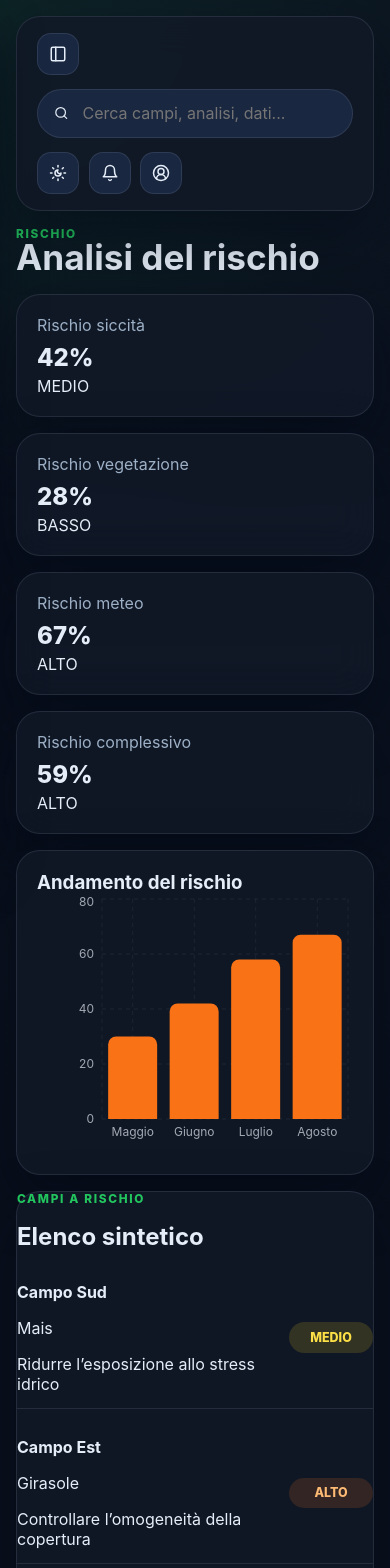
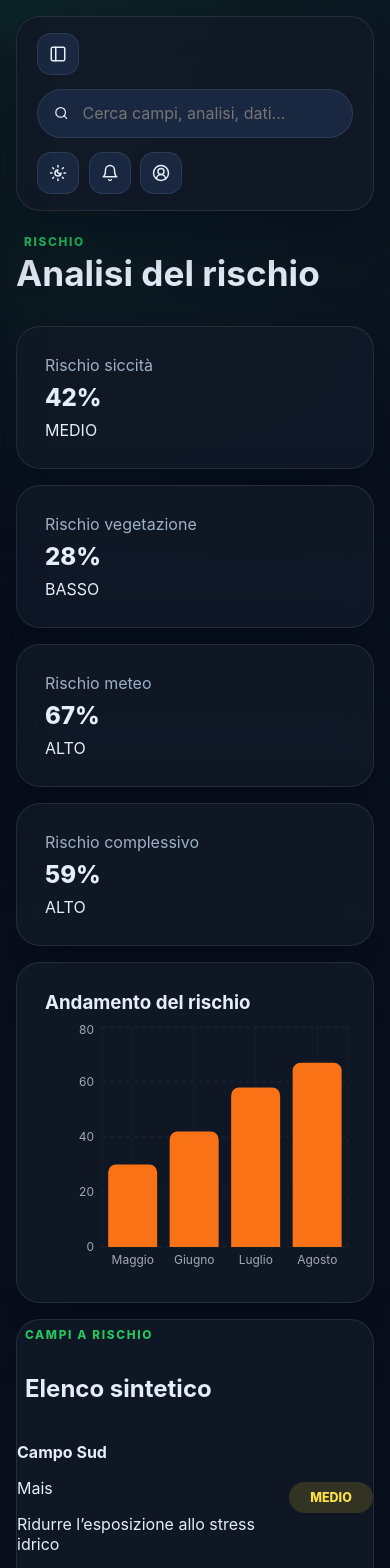
Before and after one commit to margherita-h/AgriProj, a React (Vite) app: page /risk in a window 390 px wide. Shown: the top 1568 px of the page. Built offline with nearby package versions, Linux system fonts and the light colour scheme.

Commit message:
Update README with features and enhance layout responsiveness

```diff
--- a/src/components/layout/AppLayout.jsx
+++ b/src/components/layout/AppLayout.jsx
@@ -1,10 +1,13 @@
 import { Outlet } from 'react-router-dom';
 import Sidebar from './Sidebar';
 import TopBar from './TopBar';
+import { useLayout } from '../../context/LayoutContext';
 
 export default function AppLayout() {
+  const { sidebarCollapsed } = useLayout();
+
   return (
-    <div className="app-shell">
+    <div className={`app-shell ${sidebarCollapsed ? 'app-shell--collapsed' : ''}`}>
       <Sidebar />
       <div className="app-shell__content">
         <TopBar />
--- a/src/components/layout/Sidebar.jsx
+++ b/src/components/layout/Sidebar.jsx
@@ -18,7 +18,13 @@ export default function Sidebar() {
     <>
       <aside className={`sidebar ${sidebarCollapsed ? 'sidebar--collapsed' : ''} ${sidebarOpen ? 'sidebar--open' : ''}`}>
         <div className="sidebar__brand">
-          <button className="icon-button sidebar__collapse" type="button" aria-label="Comprimi navigazione" onClick={toggleSidebarCollapsed}>
+          <button
+            className="icon-button sidebar__collapse"
+            type="button"
+            aria-label={sidebarCollapsed ? 'Espandi navigazione' : 'Comprimi navigazione'}
+            aria-expanded={!sidebarCollapsed}
+            onClick={toggleSidebarCollapsed}
+          >
             <Menu size={18} />
           </button>
           <div>
--- a/src/styles/global.css
+++ b/src/styles/global.css
@@ -204,7 +204,7 @@ img {
 
 .hero__eyebrow,
 .section-kicker {
-  margin: 0;
+  margin: 0.5rem;
   color: var(--accent);
   text-transform: uppercase;
   letter-spacing: 0.14em;
@@ -221,6 +221,10 @@ img {
 .sidebar__tag,
 .public-footer {
   color: var(--text-secondary);
+}
+
+.card > p{
+  margin: 0.5rem;
 }
 
 .hero__actions {
@@ -294,6 +298,10 @@ img {
   min-height: 100vh;
 }
 
+.app-shell--collapsed {
+  grid-template-columns: 88px minmax(0, 1fr);
+}
+
 .sidebar {
   position: sticky;
   top: 0;
@@ -317,6 +325,17 @@ img {
 }
 
 .sidebar__collapse { margin-top: 0.15rem; }
+
+.app-shell--collapsed .sidebar__brand {
+  justify-content: center;
+}
+
+.app-shell--collapsed .sidebar__tag,
+.app-shell--collapsed .sidebar__link span,
+.app-shell--collapsed .sidebar__footer,
+.app-shell--collapsed .sidebar__name {
+  display: none;
+}
 
 .sidebar__nav {
   display: grid;
@@ -356,6 +375,10 @@ img {
   padding: 1rem 1.25rem;
   margin: 1rem 1rem 0;
   border-radius: 24px;
+}
+
+.topbar__menu {
+  display: none;
 }
 
 .topbar__search {
@@ -399,7 +422,7 @@ img {
   align-items: flex-end;
   justify-content: space-between;
   gap: 1rem;
-  margin-bottom: 0.25rem;
+  margin-bottom: 1.25rem;
 }
 
 .stat-grid {
@@ -572,7 +595,7 @@ img {
 .step-card h3,
 .modal__header h2,
 .field-map__footer h3 {
-  margin: 0;
+  margin: 0.5rem;
 }
 
 .table-wrap {
```
Also changed, not shown: 1 other file (tests, documents, lock files or other folders).
